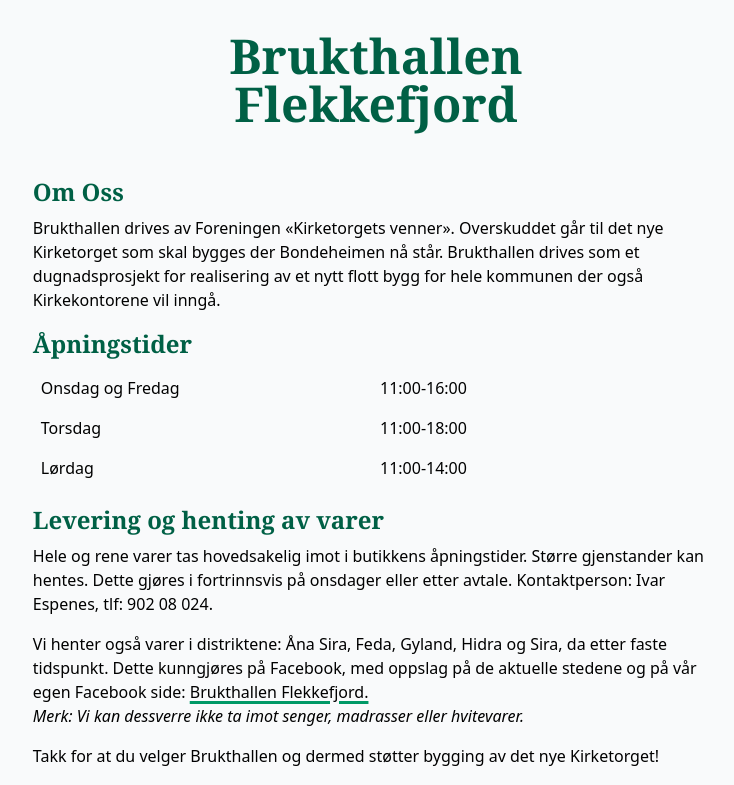
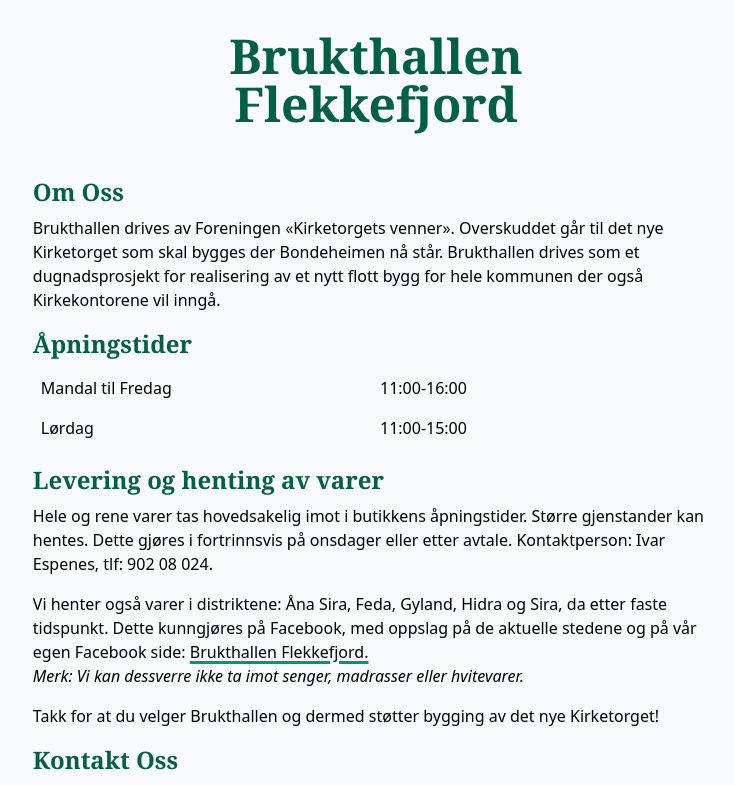
Before and after one commit to ArnstadFredrik/Brukthallen-Flekkefjord, a SvelteKit app: page / in a window 1280 px wide. Shown: the top 785 px of the page, without its empty margins (264-998 px from the left). Built offline with nearby package versions, Linux system fonts and the light colour scheme.

Commit message:
åpningstider

```diff
--- a/src/routes/+page.svelte
+++ b/src/routes/+page.svelte
@@ -33,16 +33,12 @@
 		</thead>
 		<tbody>
 			<tr>
-				<td heading="Dager">Onsdag og Fredag</td>
+				<td heading="Dager">Mandal til Fredag</td>
 				<td heading="Tid">11:00-16:00</td>
 			</tr>
 			<tr>
-				<td heading="Dager">Torsdag</td>
-				<td heading="Tid">11:00-18:00</td>
-			</tr>
-			<tr>
 				<td heading="Dager">Lørdag</td>
-				<td heading="Tid">11:00-14:00</td>
+				<td heading="Tid">11:00-15:00</td>
 			</tr>
 		</tbody>
 	</table>
```
